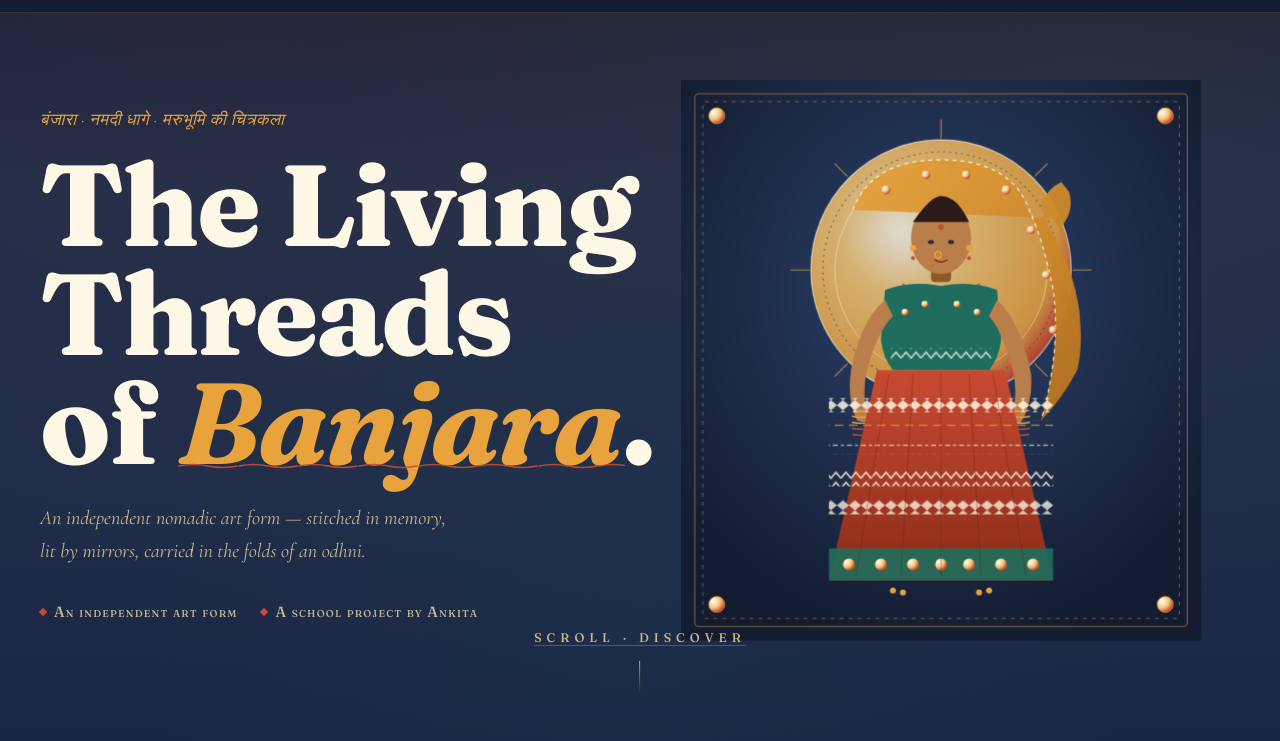
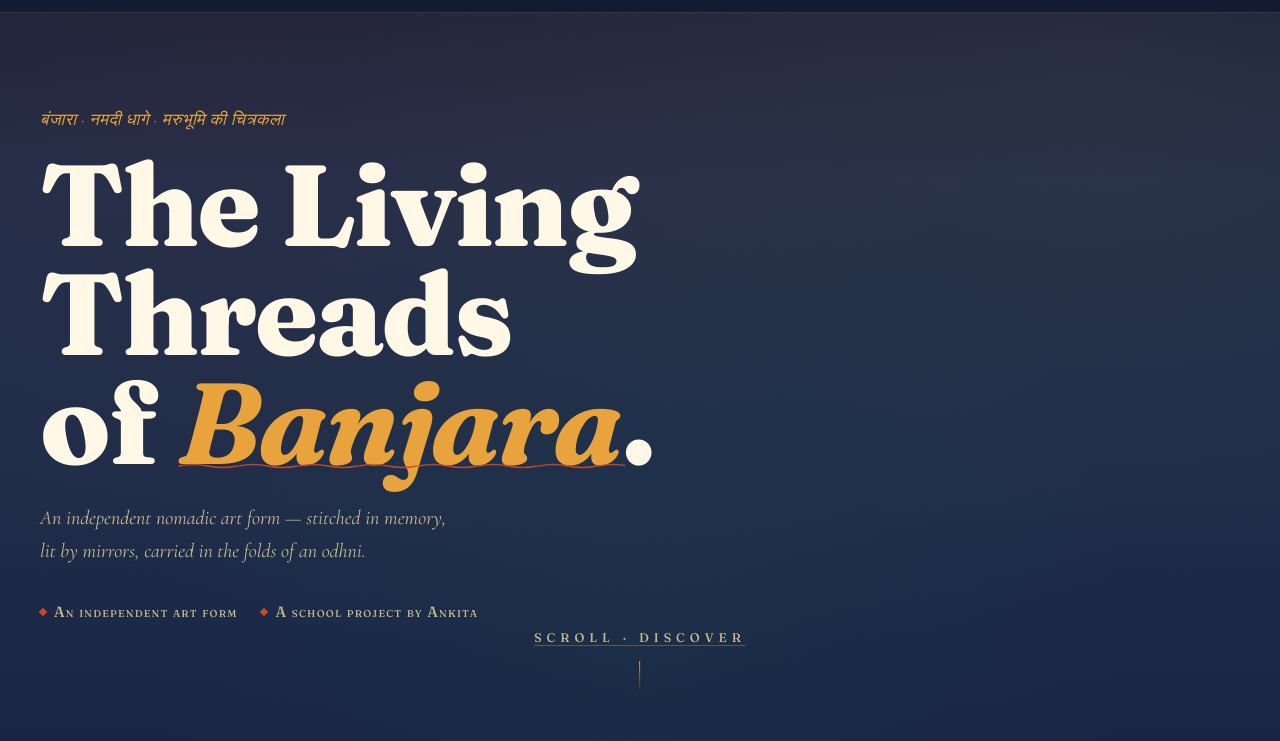
Before and after one commit to ankita-rthd/banjara-threads, a plain HTML site: page index.html in a window 1280 px wide. Shown: the part 59-800 px from the top of the page. Drawn offline with nearby package versions, Linux system fonts and the light colour scheme; a web font is replaced by a local one.

Commit message:
Remove hero image from homepage title
Co-Authored-By: Claude Opus 4.7 (1M context) <noreply@anthropic.com>

```diff
--- a/index.html
+++ b/index.html
@@ -45,9 +45,6 @@
             <span class="hero__meta-item">A school project by Ankita</span>
           </div>
         </div>
-        <figure class="hero__visual" aria-label="A Banjara dancer in traditional ghagra and odhni with mirror-work accents">
-          <img src="assets/placeholders/hero-banjara.svg" alt="Stylized illustration of a Banjara woman in traditional dress." width="520" height="560" />
-        </figure>
       </div>
       <a class="hero__scroll-cue" href="#lead" aria-label="Scroll to read">
         <span>Scroll · Discover</span>
```
